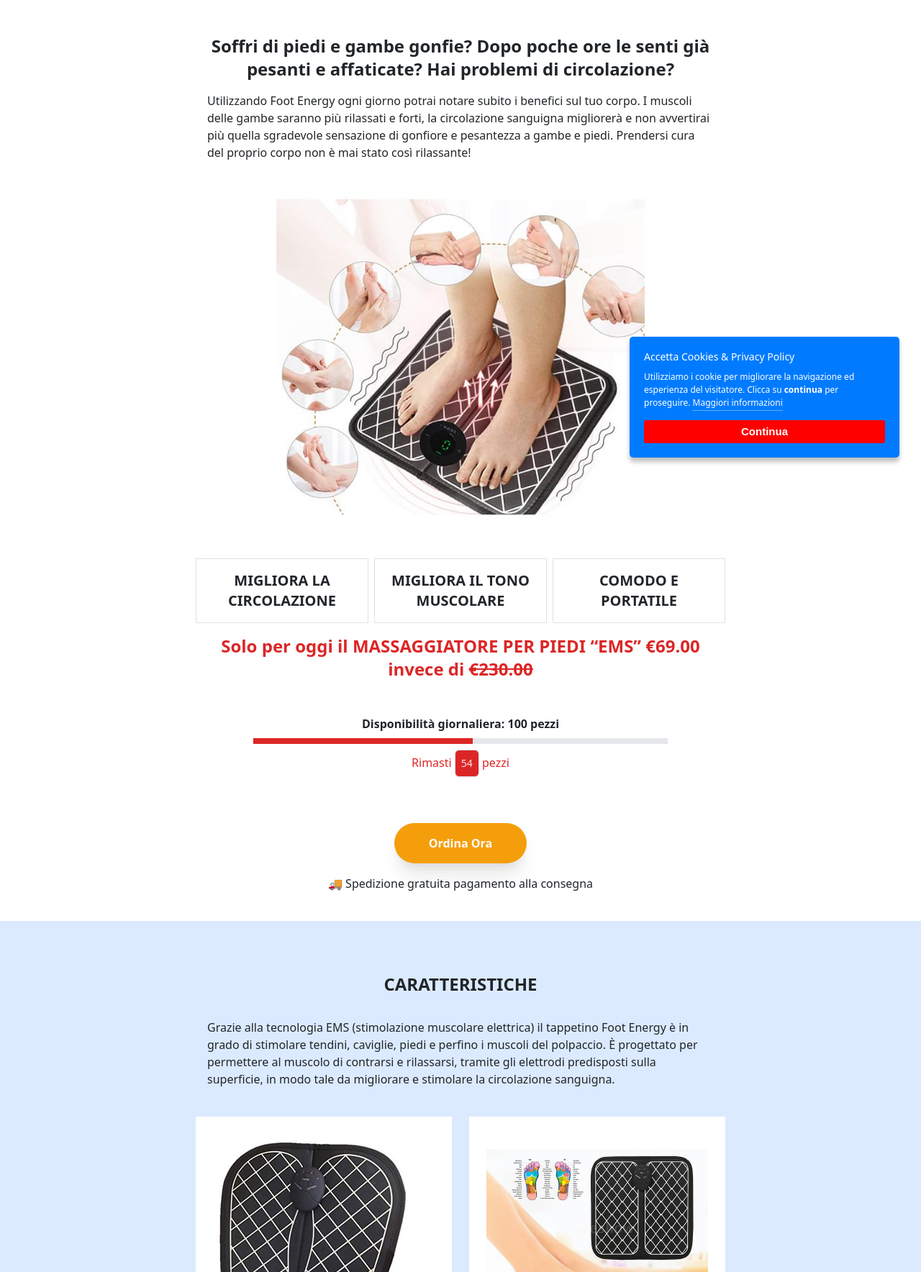
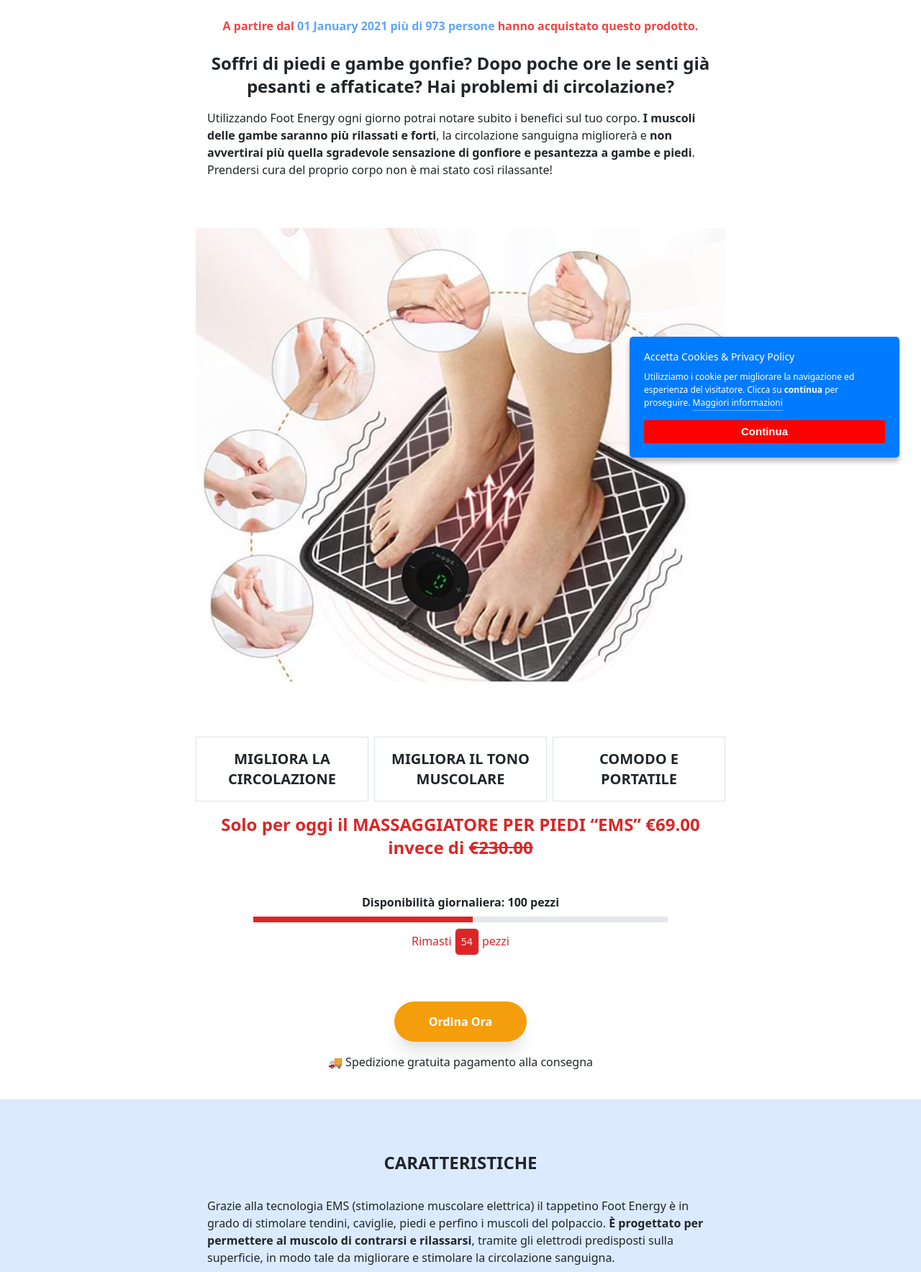
Before and after one commit to agileontheweb/gadgets-store.best, a PHP site: page /pages/footenergy.php in a window 1280 px wide. Shown: the part 134-1902 px from the top of the page at 72% size. Run offline with PHP 8.4, Linux system fonts and the light colour scheme; some libraries are stand-ins or nearby versions.

Commit message:
Create how many buyer

```diff
--- a/pages/footenergy.php
+++ b/pages/footenergy.php
@@ -1,11 +1,11 @@
 <?php
   include("../settings.php");
   class LANDING {};
-
+  redirect_has_bought();
   $title_product = "Foot Energy";
   isUpsell();
 
-  if ($upsell == true) {
+  if (isUpsell() == true) {
     $name = $_GET['name'];
     $surname = $_GET['surname'];
     $phone = $_GET['phone'];
@@ -30,7 +30,7 @@
   $extra = null;
   $upsell_page = "";
 
-  if ($upsell == true) {
+  if (isUpsell() == true) {
     sendFormsUpsell($title_product,$name,$surname,$phone,$address,$city,$zipcode,$url_product_api,$quantity_upsell,$price);
   }else{
     passDataForms($title_product,$url_product_api,$selector,$selector_1,$selector_2,$selector_3,$selector_1_value,$selector_2_value,$selector_3_value,$privacy,$quantity,$price,$img,$extra,$upsell_page);
@@ -57,18 +57,25 @@
     <div>
       <form action="" method="post">
         <div class="max-w-screen-md mx-auto px-3">
-          <h1 class="text-center text-2xl font-bold pt-12">
+          <div class="text-center font-bold text-red-500 mt-4">
+            <?php howmanybuyer(973)?>.
+          </div>
+          <h1 class="text-center text-2xl font-bold pt-6">
             Soffri di piedi e gambe gonfie? Dopo poche ore le senti già pesanti e affaticate? Hai problemi di circolazione?
           </h1>
 
           <p class="p-3">
             Utilizzando Foot Energy ogni giorno potrai notare subito i
-            benefici sul tuo corpo. I muscoli delle gambe saranno più rilassati
-            e forti, la circolazione sanguigna migliorerà e non avvertirai più
-            quella sgradevole sensazione di gonfiore e pesantezza a gambe e piedi.
+            benefici sul tuo corpo. <strong>I muscoli delle gambe saranno più rilassati
+            e forti</strong>, la circolazione sanguigna migliorerà e <strong>non avvertirai più
+            quella sgradevole sensazione di gonfiore e pesantezza a gambe e piedi</strong>.
             Prendersi cura del proprio corpo non è mai stato così rilassante!
           </p>
-          <img src="<?php echo $projectPath?><?php echo $projectPathImg?>footenergy-1.jpg" alt="Smartwatch" class="mx-auto max-w-lg w-full">
+          <?php if(isADSimage()){?>
+            <img src="<?php echo $projectPath?><?php echo $projectPathImg?>footenergy-1-<?php changeADSimage()?>.jpg"  class="mx-auto w-full">
+          <?php }else{ ?>
+            <img src="<?php echo $projectPath?><?php echo $projectPathImg?>footenergy-1.jpg" alt="Foot Energy" class="mx-auto w-full">
+          <?php } ?>
 
           <div class="grid grid-cols-1 md:grid-cols-3 gap-2 mt-6">
             <div class="flex-1 text-center uppercase font-bold border">
@@ -113,8 +120,8 @@
             <p class="p-3">
               Grazie alla tecnologia EMS (stimolazione muscolare elettrica) il
               tappetino Foot Energy è in grado di stimolare tendini, caviglie,
-              piedi e perfino i muscoli del polpaccio. È progettato per permettere
-              al muscolo di contrarsi e rilassarsi, tramite gli elettrodi
+              piedi e perfino i muscoli del polpaccio. <strong>È progettato per permettere
+              al muscolo di contrarsi e rilassarsi</strong>, tramite gli elettrodi
               predisposti sulla superficie, in modo tale da migliorare e stimolare la circolazione sanguigna.
             </p>
 
@@ -156,8 +163,13 @@
                 <span class="inline-block pb-3 uppercase">COS'È LA TECNOLOGIA EMS?</span>
               </h2>
               <p class="p-3 text-center">
-                La stimolazione muscolare elettrica (EMS), nota anche come stimolazione elettrica neuromuscolare (NMES), è la stimolazione della contrazione muscolare mediante impulsi elettrici. Gli impulsi imitano il potenziale d'azione proveniente del sistema nervoso centrale, causando la contrazione dei muscoli.
-                Lo SME ha dimostrato di essere abbastanza efficace come strumento proattivo per il rafforzamento muscolare.
+                La stimolazione muscolare elettrica (EMS), nota anche come
+                stimolazione elettrica neuromuscolare (NMES), è la stimolazione
+                della contrazione muscolare mediante impulsi elettrici.
+                Gli impulsi imitano il potenziale d'azione proveniente del sistema
+                nervoso centrale, causando la contrazione dei muscoli.
+                <strong>Lo SME ha dimostrato di essere abbastanza efficace come strumento
+                proattivo per il rafforzamento muscolare.</strong>
               </p>
 
               <div class="grid grid-cols-1 md:grid-cols-2 gap-4 mt-6">
@@ -200,6 +212,12 @@
               </h2>
               <img src="<?php echo $projectPath?><?php echo $projectPathImg?>footenergy-8.jpg" class="mx-auto" alt="Cinturini">
             </div>
+            <div class="max-w-screen-sm mx-auto px-3">
+              <?php include("../shared/progress-short.php") ?>
+            </div>
+            <div class="text-center font-bold text-red-500 mt-4">
+              <?php howmanybuyer(973)?>.
+            </div>
           </div>
 
           <div class="bg-blue-700 text-white py-4">
--- a/pages/reggiseno-3in1.php
+++ b/pages/reggiseno-3in1.php
@@ -2,9 +2,9 @@
   include("../settings.php");
   class LANDING {};
   redirect_has_bought();
-
   $title_product = "Reggiseno Lovely bra 3 in 1";
   isUpsell();
+
   if (isUpsell() == true) {
     $name = $_GET['name'];
     $surname = $_GET['surname'];
--- a/settings.php
+++ b/settings.php
@@ -2,6 +2,7 @@
 	ini_set('display_errors', '1');
 	ini_set('display_startup_errors', '1');
 	error_reporting(E_ALL);
+	setlocale(LC_ALL, 'it_IT');
 	$brand_name = "Gadgets Store";
 	$brand_url = "https://gadgets-store.best/";
 	$brand_slogan = "Prodotti Scontati e in Promozione";
@@ -22,6 +23,9 @@
 		$projectPathImg = "dist/img/prodotti/";
 	}
 
+	function howmanybuyer($peopleBuy){
+		echo "A partire dal <span class='text-blue-400'>" . date(" m ") . ucfirst(strftime('%B')) . date(" Y ") . " più di  " . $peopleBuy . " persone </span> hanno acquistato questo prodotto";
+	}
 	function isADSimage(){
 		$url = 'http://' . $_SERVER['SERVER_NAME'] . $_SERVER['REQUEST_URI'];
 		if (strpos($url, "ads-1") == true || strpos($url, "ads-2") == true || strpos($url, "ads-3") == true) {
```
